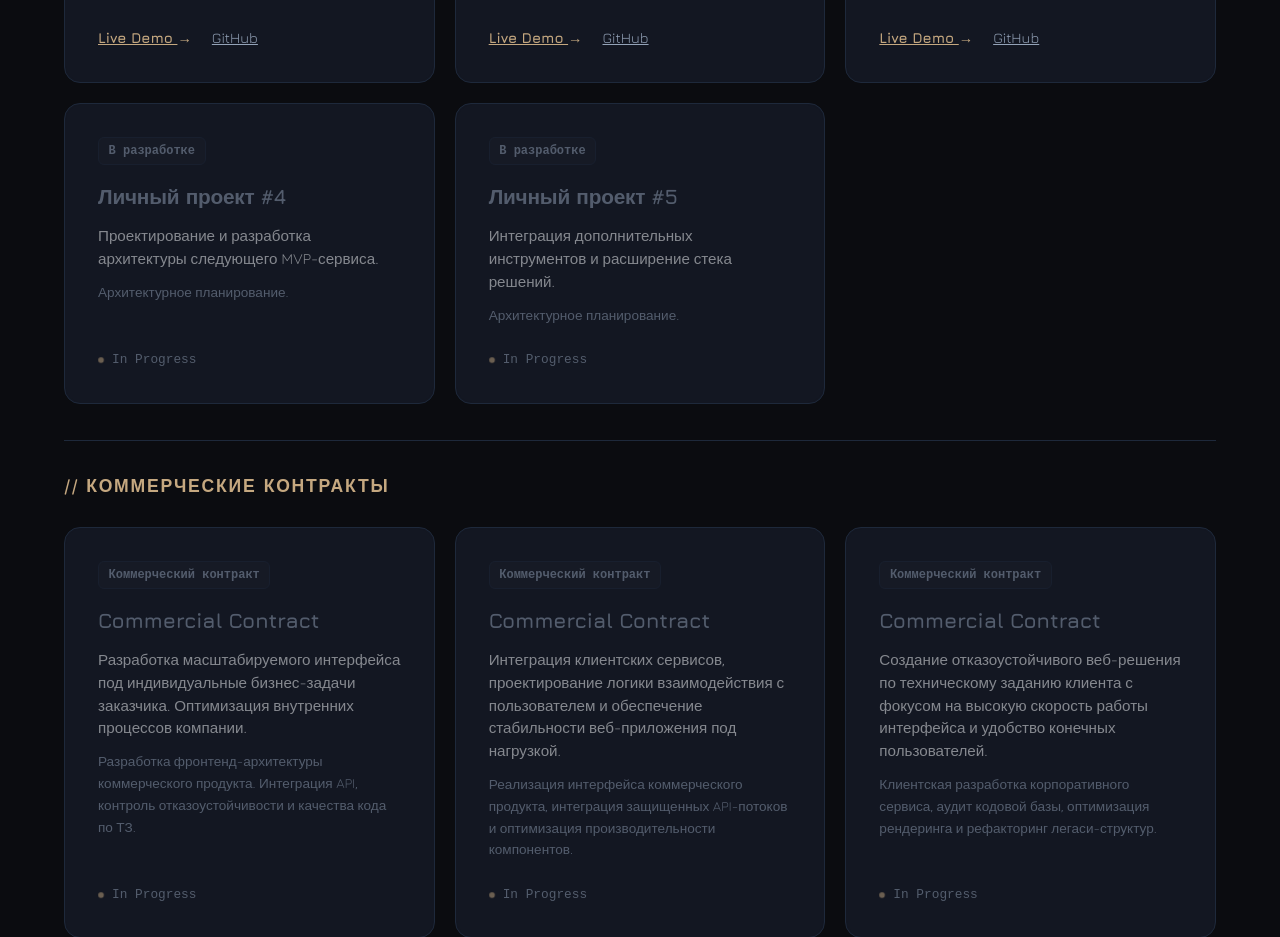
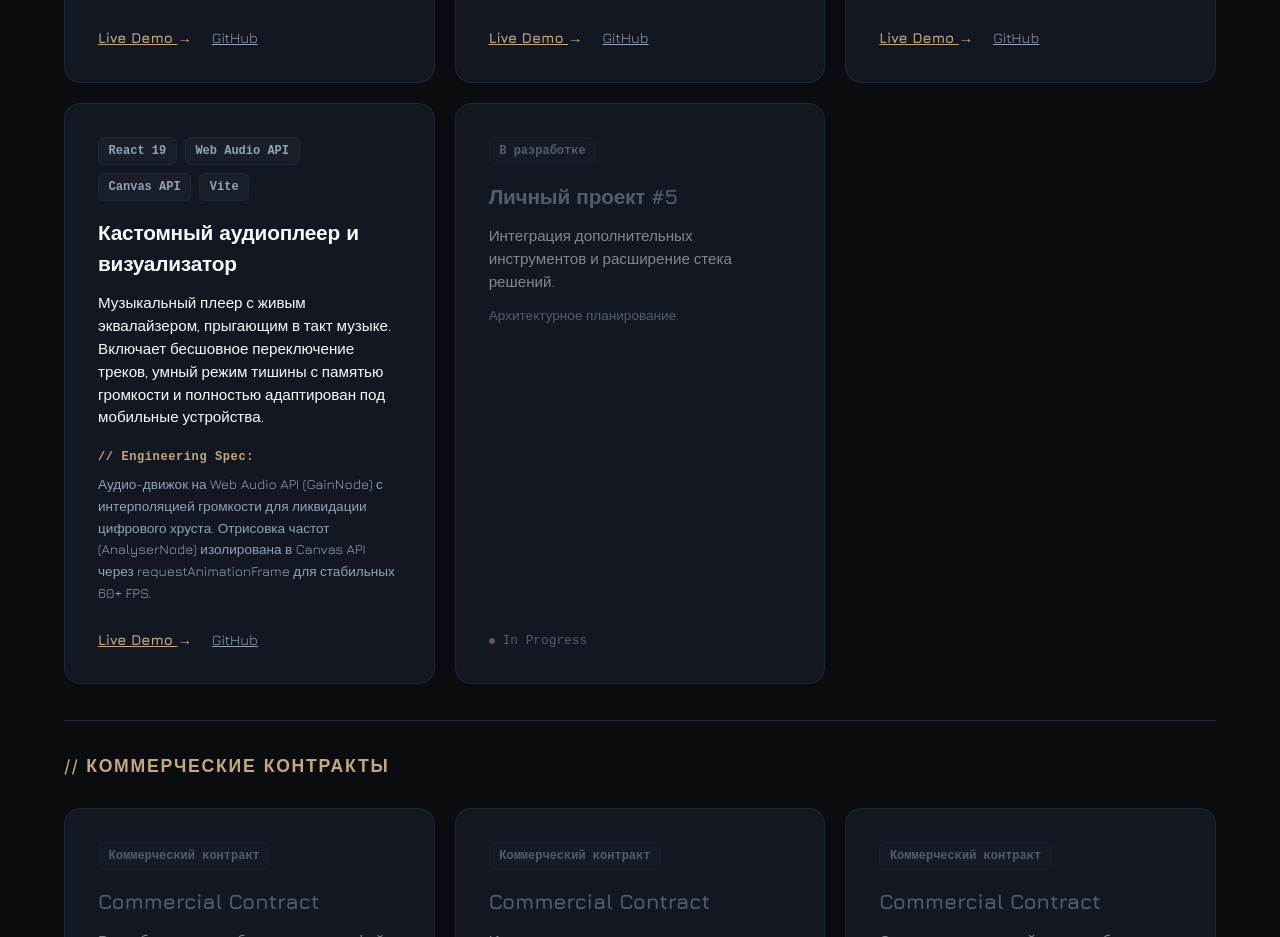
Before and after one commit to Heimtar/portfolio, a React (Vite) app: page / in a window 1280 px wide. Shown: the part 1320-2257 px from the top of the page. Built offline with nearby package versions, Linux system fonts and the light colour scheme.

Commit message:
docs: add project visualizer metadata card for portfolio

```diff
--- a/src/data/translations.ts
+++ b/src/data/translations.ts
@@ -100,13 +100,14 @@ export const translations: Record<"ru" | "en", TranslationSchema> = {
       },
       // Заглушки личных проектов
       {
-        title: "Личный проект #4",
+        title: "Кастомный аудиоплеер и визуализатор",
         descriptionUser:
-          "Проектирование и разработка архитектуры следующего MVP-сервиса.",
-        descriptionTech: "Архитектурное планирование.",
-        tags: ["В разработке"],
-        demoUrl: "#",
-        isPlaceholder: true,
+          "Музыкальный плеер с живым эквалайзером, прыгающим в такт музыке. Включает бесшовное переключение треков, умный режим тишины с памятью громкости и полностью адаптирован под мобильные устройства.",
+        descriptionTech:
+          "Аудио-движок на Web Audio API (GainNode) с интерполяцией громкости для ликвидации цифрового хруста. Отрисовка частот (AnalyserNode) изолирована в Canvas API через requestAnimationFrame для стабильных 60+ FPS.",
+        tags: ["React 19", "Web Audio API", "Canvas API", "Vite"],
+        demoUrl: "https://github.io",
+        codeUrl: "https://github.com/Heimtar/music-player.git",
       },
       {
         title: "Личный проект #5",
@@ -213,13 +214,14 @@ export const translations: Record<"ru" | "en", TranslationSchema> = {
         codeUrl: "https://github.com/Heimtar/rpg-character-manager.git",
       },
       {
-        title: "Pet Project #4",
+        title: "Custom Audio Player & Visualizer",
         descriptionUser:
-          "Designing and developing the architecture of the next MVP service.",
-        descriptionTech: "Architectural planning.",
-        tags: ["In Development"],
-        demoUrl: "#",
-        isPlaceholder: true,
+          "A music player featuring a live equalizer that bounces to the beat. Includes seamless track switching, a smart mute mode with volume memory, and full mobile responsiveness.",
+        descriptionTech:
+          "Audio engine powered by Web Audio API (GainNode) with volume interpolation to eliminate digital crackling. Frequency rendering (AnalyserNode) is isolated within Canvas API via requestAnimationFrame for stable 60+ FPS.",
+        tags: ["React 19", "Web Audio API", "Canvas API", "Vite"],
+        demoUrl: "https://github.io",
+        codeUrl: "https://github.com/Heimtar/music-player.git",
       },
       {
         title: "Pet Project #5",
```
